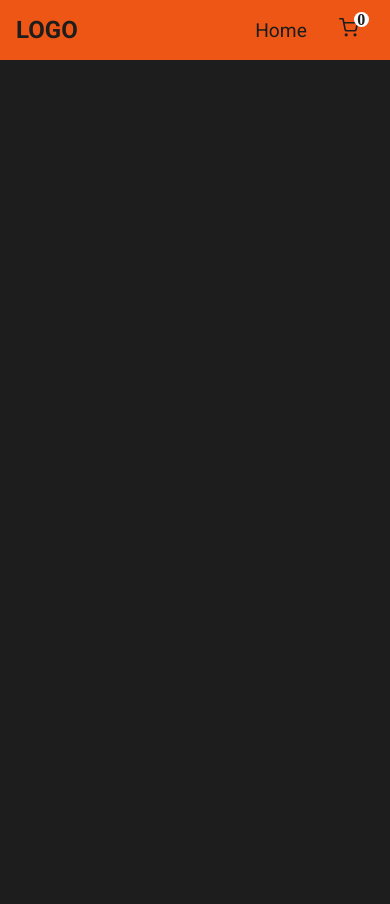
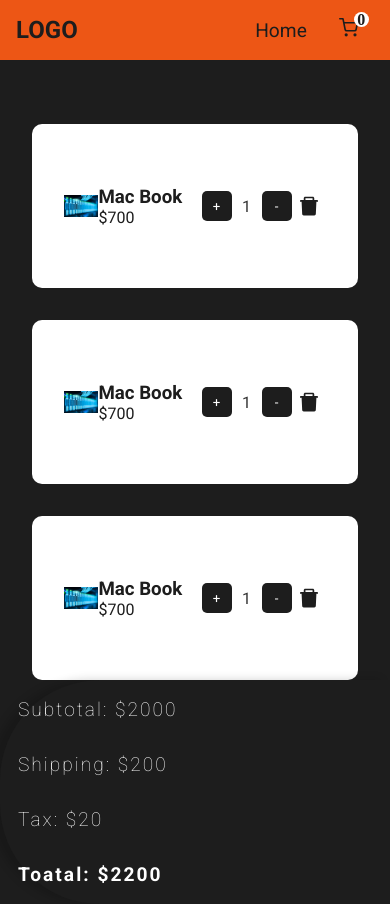
Before and after one commit to wajaht-ali/https---github.com-wajaht-ali-react-shopping-cart, a React (Create React App) app: page /cart in a window 390 px wide. Before the commit this address had no page. Before the commit the page ends 844 px from the top, so only its background shows below. Built offline with nearby package versions, Linux system fonts and the light colour scheme; a web font is replaced by a local one.

Commit message:
cart-items

```diff
--- a/src/App.js
+++ b/src/App.js
@@ -2,10 +2,11 @@
 import { BrowserRouter, Routes, Route } from "react-router-dom";
 import Header from "./components/Header";
 import Home from "./components/Home";
+import Cart from "./components/Cart";
 // import Contact from "./components/Contact";
 // import About from "./components/About";
 import "./styles/app.scss";
-
+import {Toaster} from 'react-hot-toast';
 
 function App() {
   return (
@@ -14,7 +15,9 @@
     <Header />
       <Routes>
         <Route path="/" element={<Home />}/>
+        <Route path="/cart" element={<Cart />}/>
       </Routes>
+      <Toaster/>
     </BrowserRouter>
   );
 }
--- /dev/null
+++ b/src/components/Cart.jsx
@@ -0,0 +1,66 @@
+import React from 'react'
+import img1 from '../assets/tech1.jpg';
+import { AiFillDelete } from 'react-icons/ai';
+const Cart = () => {
+    return (
+        <div className='cart'>
+            <main>
+                <CardItem
+                    imgSrc={img1}
+                    name={"Mac Book"}
+                    price={700}
+                    qty={1}
+                    id="abcdd"
+                    />
+                <CardItem
+                    imgSrc={img1}
+                    name={"Mac Book"}
+                    price={700}
+                    qty={1}
+                    id="abcdd"
+                    />
+                <CardItem
+                    imgSrc={img1}
+                    name={"Mac Book"}
+                    price={700}
+                    qty={1}
+                    id="abcdd"
+                    />
+                <CardItem
+                    imgSrc={img1}
+                    name={"Mac Book"}
+                    price={700}
+                    qty={1}
+                    id="abcdd"
+                    />
+            </main>
+
+            <aside>
+                <h2>Subtotal: ${2000}</h2>
+                <h2>Shipping: ${200}</h2>
+                <h2>Tax: ${20}</h2>
+                <h2>Toatal: ${2200}</h2>
+            </aside>
+        </div>
+    )
+}
+
+const CardItem = ({ imgSrc, name, price, qty, decrement, increment, deleteHandler, id }) => {
+    return(
+        <div className="cartItem">
+        <img src={imgSrc} alt={name} />
+        <article>
+            <h3>{name}</h3>
+            <p>${price}</p>
+        </article>
+        <div>
+            <button onClick={() => increment(id)}>+</button>
+            <p>{qty}</p>
+            <button onClick={() => decrement(id)}>-</button>
+        </div>
+        <AiFillDelete onClick={() => deleteHandler(id)} />
+    </div >
+    );
+}
+
+export default Cart
--- a/src/components/Home.jsx
+++ b/src/components/Home.jsx
@@ -1,26 +1,27 @@
-// import img1 from '../assets/tech1.jpg';
-// import imgSrc2 from "../assets/tech2";
+import img1 from '../assets/tech1.jpg';
+import { toast } from 'react-hot-toast';
+const Home = () => {
+  // const img1 = 'https://r.search.yahoo.com/_ylt=Awr93P5P88Fk3ucaLuKJzbkF;_ylu=c2VjA3NyBHNsawNpbWcEb2lkAzJlNDgwYzI5MzY0MTZlNmUzMmU3YTM0OTQ1MmFlNGVlBGdwb3MDMjQEaXQDYmluZw--/RV=2/RE=1690461135/RO=11/RU=https%3a%2f%2fwww.notebookcheck.net%2fApple-MacBook-Pro-13-2020-Laptop-Review-The-entry-level-Pro-also-gets-the-M1-performance-boost.510883.0.html/RK=2/RS=2r5JAdsghJrHg1AP7EUXDN4nhrk-';
 
-const Home = () => {
-  const img1 = 'https://r.search.yahoo.com/_ylt=Awr93P5P88Fk3ucaLuKJzbkF;_ylu=c2VjA3NyBHNsawNpbWcEb2lkAzJlNDgwYzI5MzY0MTZlNmUzMmU3YTM0OTQ1MmFlNGVlBGdwb3MDMjQEaXQDYmluZw--/RV=2/RE=1690461135/RO=11/RU=https%3a%2f%2fwww.notebookcheck.net%2fApple-MacBook-Pro-13-2020-Laptop-Review-The-entry-level-Pro-also-gets-the-M1-performance-boost.510883.0.html/RK=2/RS=2r5JAdsghJrHg1AP7EUXDN4nhrk-';
-
-  const img2 = 'https://r.search.yahoo.com/_ylt=AwrO8iTV88FkZowcEYuJzbkF;_ylu=c2VjA3NyBHNsawNpbWcEb2lkA2I0YjQ3ZDc1ZDJmYzIyMjVjNjBlNTQ2NDY5NWI4YjAwBGdwb3MDMTMEaXQDYmluZw--/RV=2/RE=1690461269/RO=11/RU=https%3a%2f%2fwww.tennisnuts.com%2fadidas-womens-climacool-ride-1141725.html/RK=2/RS=2nYgM7Gj_2hE1moEhVj.fj7EDPw-';
+  // const img2 = 'https://r.search.yahoo.com/_ylt=AwrO8iTV88FkZowcEYuJzbkF;_ylu=c2VjA3NyBHNsawNpbWcEb2lkA2I0YjQ3ZDc1ZDJmYzIyMjVjNjBlNTQ2NDY5NWI4YjAwBGdwb3MDMTMEaXQDYmluZw--/RV=2/RE=1690461269/RO=11/RU=https%3a%2f%2fwww.tennisnuts.com%2fadidas-womens-climacool-ride-1141725.html/RK=2/RS=2nYgM7Gj_2hE1moEhVj.fj7EDPw-';
   const Productlist = [
     {
       name: "Mac Book",
       price: 700,
+      // imgSrc: img1,
       imgSrc: img1,
       id: "abc"
     },
     {
       name: "Shoes",
       price: 300,
-      imgSrc: img2,
+      imgSrc: img1,
       id: "jpl"
     }
   ];
   const addToCartHandler = (options) => {
     console.log(options);
+    toast.success('Added to cart.');
   }
   return (
     <div className="home">
--- a/src/styles/Home.scss
+++ b/src/styles/Home.scss
@@ -5,3 +5,53 @@
     padding: 3rem;
     justify-content: center;
 }
+
+.productCard {
+    background-color: $tertiary;
+    width: 200px;
+    margin: 2rem;
+    border-radius: 5px;
+    padding: 2rem;
+    display: flex;
+    flex-direction: column;
+    align-items: center;
+    transition: all .5s;
+
+    >img {
+        width: 100%;
+        height: 100%;
+        margin: .5rem;
+        border: none;
+        border-radius: 5px;
+        object-fit: contain;
+    }
+
+    >p {
+        font: 500 1rem 'Roboto', sans-serif;
+        color: #333;
+        margin: .5rem;
+    }
+
+    >h4 {
+        color: #333;
+        font: 500 1rem 'Roboto', sans-serif;
+    }
+    >button {
+        cursor: pointer;
+        margin: .5rem;
+        padding: 1rem;
+        transition: all .5s;
+        width: 100%;
+        background-color: $secondary;
+        border-radius: 5px;
+        color: $tertiary;
+        border: none;
+        font: 500 1rem 'Roboto', sans-serif;
+        &:hover {
+            background-color: $secondarydark;
+        }
+    }
+    &:hover {
+        transform: scale(1.05);
+    }
+}
--- a/src/styles/app.scss
+++ b/src/styles/app.scss
@@ -1,6 +1,8 @@
 @import "./Colors.scss";
 @import 'Header.scss';
 @import 'Home.scss';
+@import 'cart.scss';
+@import 'mediaquery.scss';
 
 @import url('https://fonts.googleapis.com/css2?family=Days+One&family=Poppins&family=Roboto:ital,wght@0,100;0,300;0,400;0,500;0,700;0,900;1,300;1,400;1,500;1,700;1,900&display=swap');
 
--- /dev/null
+++ b/src/styles/mediaquery.scss
@@ -0,0 +1,39 @@
+@import 'Colors.scss';
+
+@media screen and (max-width: 820px) {
+    .cart {
+        grid-template-columns: 1fr;
+
+        >main {
+            padding: 2rem;
+            overflow-y: auto;
+
+            >h1 {
+                color: $tertiary;
+                font: 100 2rem 'Roboto';
+            }
+        }
+
+        >aside {
+            border-radius: 100px 0 0 100px;
+            background-color: $primary;
+            color: $tertiary;
+            height: 100%;
+            width: 100%;
+            box-shadow: -10px 0px 10px rgba(0, 0, 0, .182);
+            display: flex;
+            flex-direction: column;
+            justify-content: center;
+            padding: 2px;
+            >h2 {
+                // margin: 1rem;
+                font: 100 1.2rem 'Roboto';
+                letter-spacing: 2px;
+
+                &:last-of-type {
+                    font-weight: 600;
+                }
+            }
+        }
+    }
+}
```
